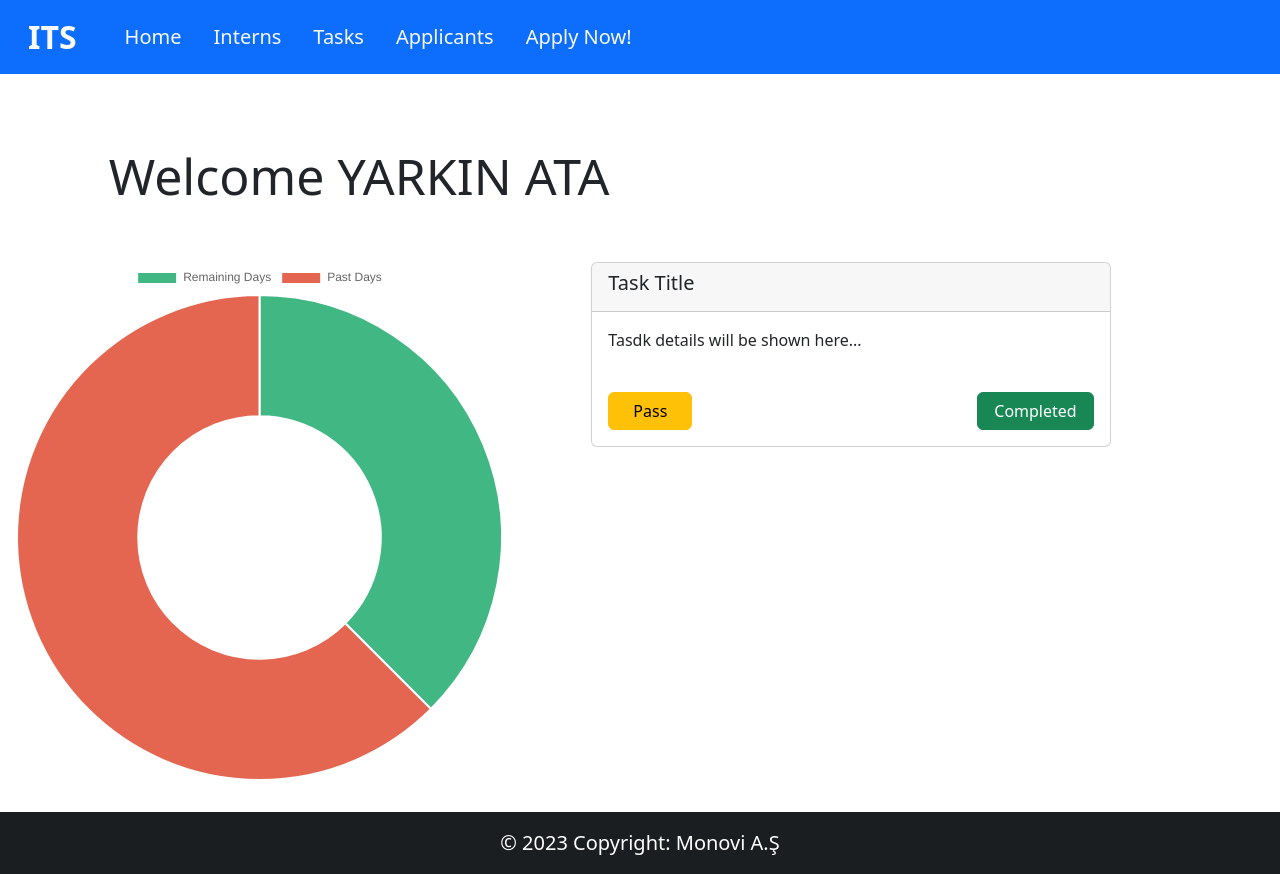
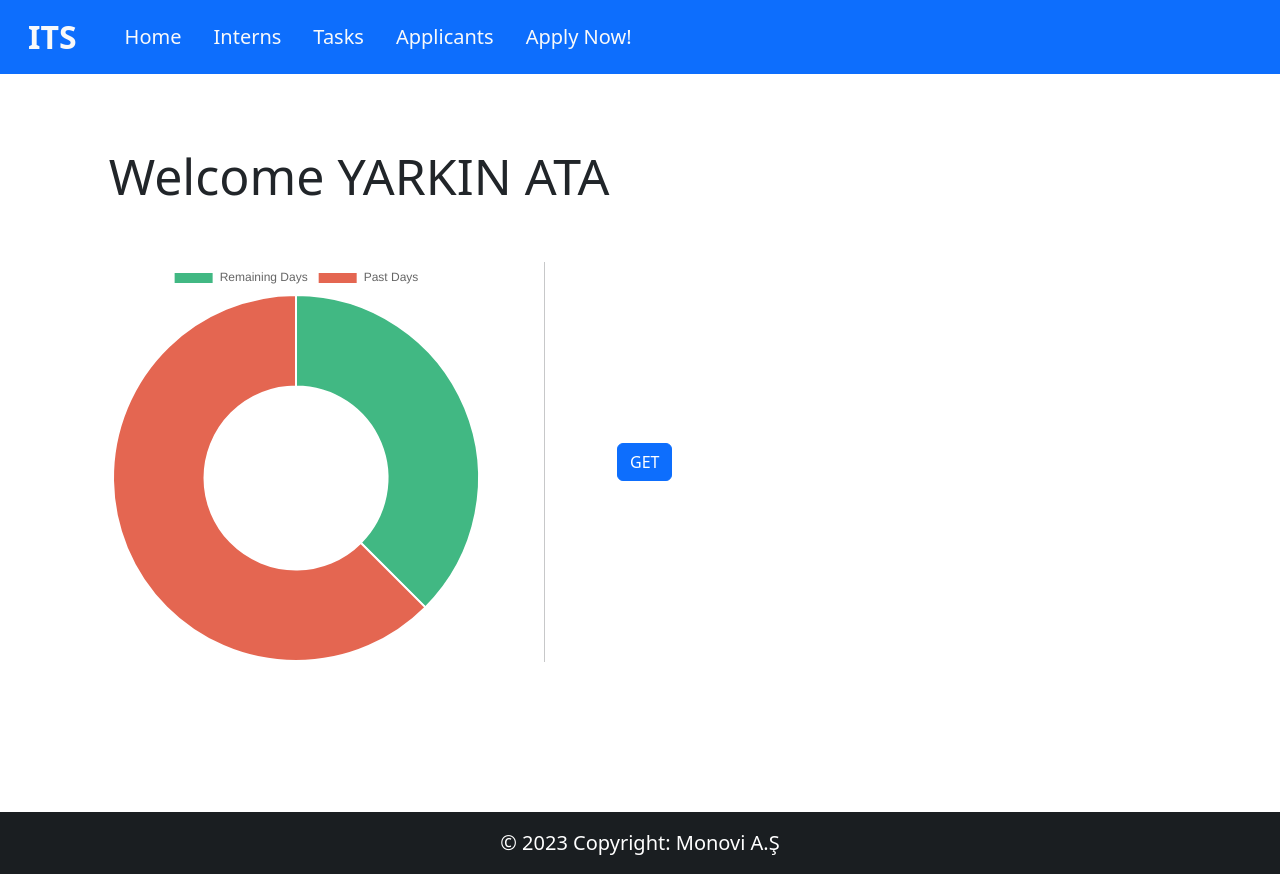
Before and after one commit to YarkinAta00/Intern_tracking_system, a Vue app in the folder deneme/: page /home in a window 1280 px wide. Built offline with nearby package versions, Linux system fonts and the light colour scheme.

Commit message:
GetUser method is tested in HomePage

```diff
--- a/deneme/src/HomePage.vue
+++ b/deneme/src/HomePage.vue
@@ -4,16 +4,40 @@ import { Chart as ChartJS, ArcElement, Tooltip, Legend } from 'chart.js'
 import { Doughnut } from 'vue-chartjs'
 import * as chartConfig from './chartConfig.js'
 import PageTitle from './components/PageTitle.vue';
+import Button from './components/Button.vue'
+import axios from 'axios';
 ChartJS.register(ArcElement, Tooltip, Legend)
 
 export default {
   components: {
     Doughnut,
     PageTitle,
+    Button,
   },
   data() {
-    return chartConfig
+   return chartConfig
+
   },
+  methods:{
+      getPosts(){
+        axios.get("https://localhost:7270/api/InternshipTracker/GetUsers")
+        .then((response)=>{
+          console.log(response.data)
+        })
+        /*
+       const apiUrl= "https://localhost:7270/api";
+          fetch(apiUrl,{
+            method:"GetUsers"
+          }).then(response => response.json())
+          .then(postsFromServer=> {
+            console.log(postsFromServer);
+            setPosts(postsFromServer);
+          }).catch((error) =>{
+            console.log(error);
+            alert(error);
+          }); */
+      }
+  }
 };
 </script>
 <template>
@@ -22,18 +46,23 @@ export default {
       <PageTitle pageTitleValue="Welcome YARKIN ATA" />
     </div>
 
-    <div class="row mt-5">
-      <div class="col-5 ">
-        <Doughnut :data="data" :options="options" id="internChart" />
+    <div class="hstack px-5 mt-5 gap-5">
+      <div class="gap-5">
 
       </div>
+      <div>
+        <Doughnut :width="400" :height="400" :data="data" :options="options" id="internChart" />
+      </div>
 
-      <div class="col-5 mx-5">
-        <div class="card mb-3">
+      <div class="vr"></div>
+      <Button @click="getPosts" buttonText="GET"/>
+
+<!--
+<div class="overflow-auto">
+ <div class="card mb-3">
           <div class="card-header">
             <h5 class="card-title">Task Title</h5>
           </div>
-
           <div class="card-body">
             <p class="card-text">Tasdk details will be shown here...</p>
             <div class="d-flex justify-content-between pt-4">
@@ -41,9 +70,9 @@ export default {
               <a href="#" class="  btn btn-success px-3">Completed</a>
             </div>
           </div>
-
         </div>
-      </div>
+</div>
+-->
     </div>
   </div>
 </template>
```
